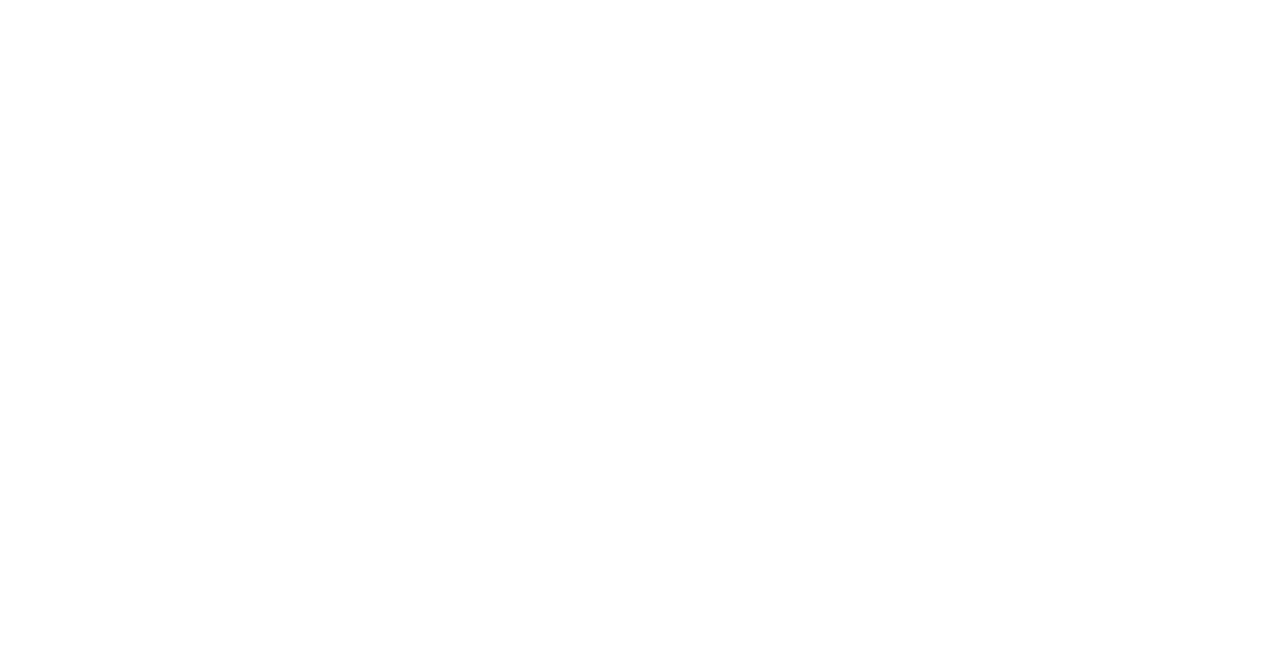
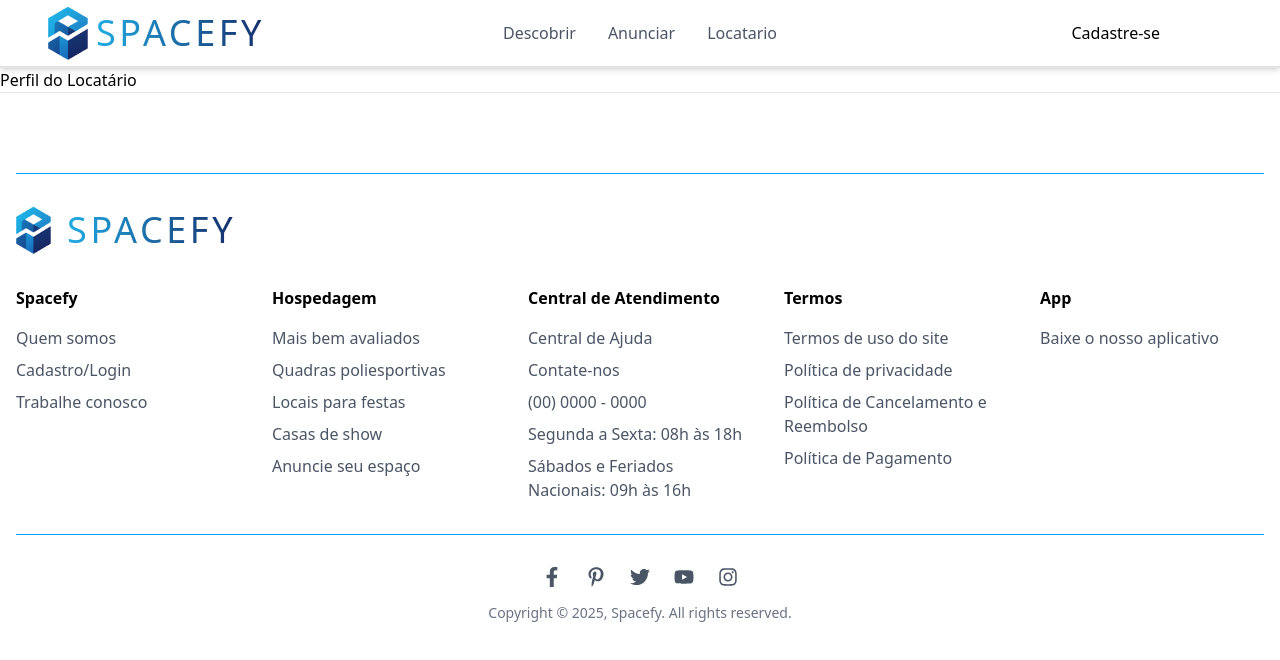
Before and after one commit to LucasPicancoo/Spacefy, a React (Vite) app in the folder Spacefy/frontend/: page /Perfil_Locatario in a window 1280 px wide. Before the commit this address had no page. Shown: the top 660 px of the page. Built offline with nearby package versions, Linux system fonts and the light colour scheme.

Commit message:
Adição da rota do perfil do locatario

```diff
--- a/Spacefy/frontend/src/Routes/Router.jsx
+++ b/Spacefy/frontend/src/Routes/Router.jsx
@@ -8,6 +8,7 @@ import Descobrir from '../Pages/Descobrir/Descobrir'
 import Espaço from '../Pages/Espaço/Espaço'
 import DashboardLocatario from '../Pages/Locatario/DashboardLocatario'
 import CadastrarEspaco from '../Pages/CadastrarEspaco.jsx/CadastrarEspaco'
+import Perfil_Locatario from '../Pages/Perfil_Locatario/Perfil_Locatario'
 
 const AppRoutes = () => {
   return (
@@ -22,6 +23,7 @@ const AppRoutes = () => {
         <Route path="/Espaço" element={<Espaço />} />
         <Route path="/DashboardLocatario" element={<DashboardLocatario />} />
         <Route path="/CadastrarEspaco" element={<CadastrarEspaco />} />
+        <Route path="/Perfil_Locatario" element={<Perfil_Locatario />} />
       </Routes>
     </Router>
   )
```
